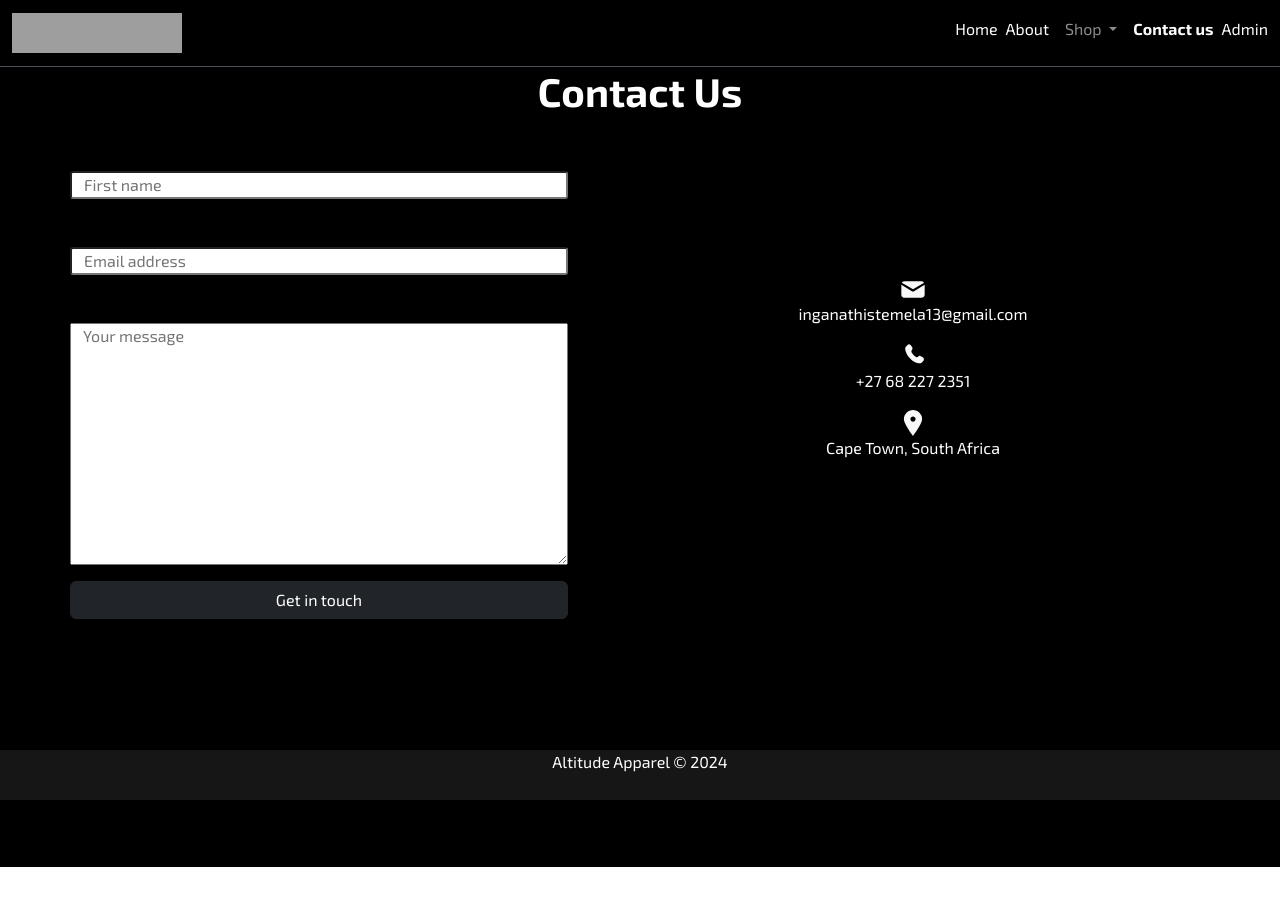
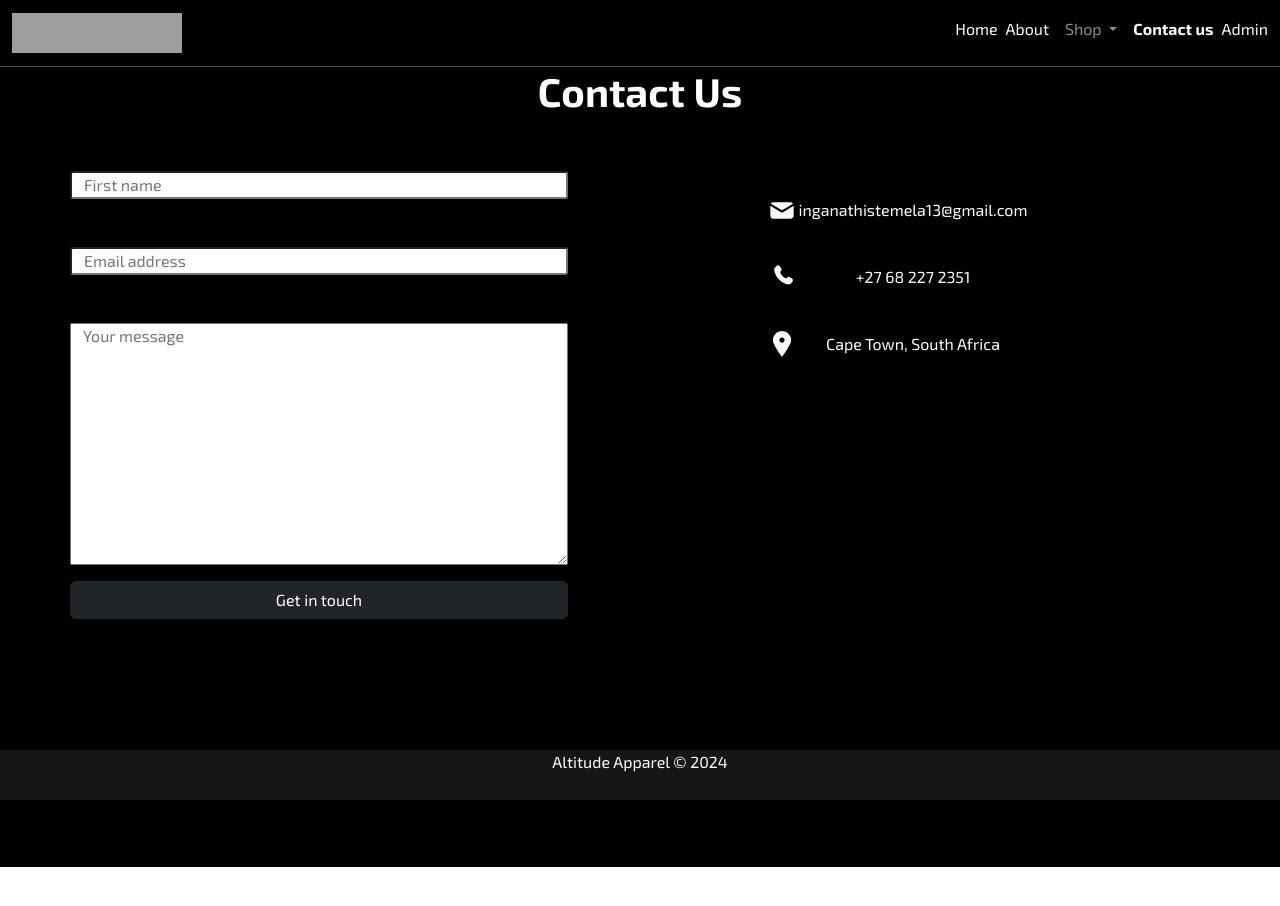
Before and after one commit to aneeqalouw/nodejs_EOMP, a Vue app: page /contact in a window 1280 px wide. Shown: the top 906 px of the page. Before the commit the page ends 867 px from the top, so only its background shows below. Built offline with nearby package versions, Linux system fonts and the light colour scheme; grey boxes are pictures that could not be loaded.

Commit message:
contact made icon alignment

```diff
--- a/src/views/ContactView.vue
+++ b/src/views/ContactView.vue
@@ -1,5 +1,5 @@
 <template>
-    <div class="container-fluid vh-100">
+    <div class="container-fluid vh-100" style="background-color: black;">
         <h2 class="fs-1 fw-bold d-block d-md-flex justify-content-center">
     Contact Us
   </h2>
@@ -39,10 +39,10 @@
       <br /><br />
 
       <!-- details -->
-      <div class="col my-4 d-block" id="details" style="padding-top: 80px">
-        <div class="row" id="detail">
+      <div class="col d-block">
+        <div class="row d-flex">
           <div>
-            <a href="mailto:inganathistemela13@gmail.com?">
+            <a href="mailto:inganathistemela13@gmail.com?" style="position: relative; right: 131px; top: 25px;">
               <svg
                 width="28"
                 height="25"
@@ -68,11 +68,11 @@
               </svg>
             </a>
           </div>
-          <p>inganathistemela13@gmail.com</p>
+          <p> inganathistemela13@gmail.com</p>
         </div>
-        <div class="row" id="detail">
+        <div class="row d-flex">
           <div>
-            <a href="tel:+27-68-227-2351">
+            <a href="tel:+27-68-227-2351" style="position: relative; right: 131px; top: 25px;">
               <svg
                 width="25"
                 height="27"
@@ -89,10 +89,10 @@
           </div>
           <p>+27 68 227 2351</p>
         </div>
-        <div class="row" id="detail">
+        <div class="row d-flex">
           <div>
             <a
-              href="https://www.google.com/maps/d/u/0/viewer?mid=1lhs71HbZ6S6cAR6VQVrpW2dolhw&ll=-33.98215743335129%2C18.38364600000002&z=12"
+              href="https://www.google.com/maps/d/u/0/viewer?mid=1lhs71HbZ6S6cAR6VQVrpW2dolhw&ll=-33.98215743335129%2C18.38364600000002&z=12" style="position: relative; right: 131px; top: 25px;"
             >
               <svg
                 width="26"
@@ -118,12 +118,13 @@
           <p>Cape Town, South Africa</p>
         </div>
       </div>
-
+      <br><br>
       <br /><br />
     </div>
   </div>
 
-    </div>
+  </div>
+  <br><br>
 </template>
 
 <script>
```
